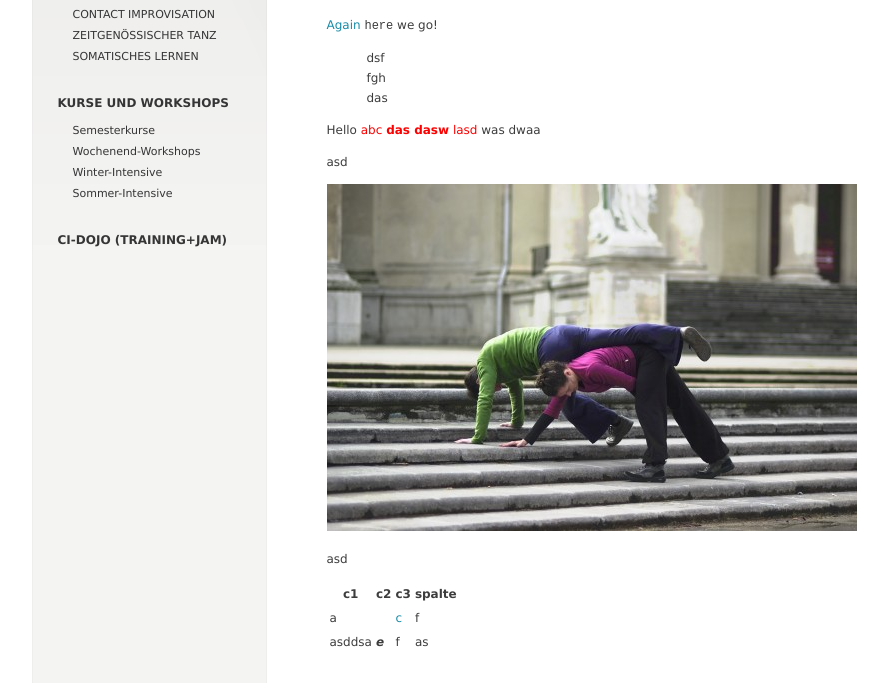
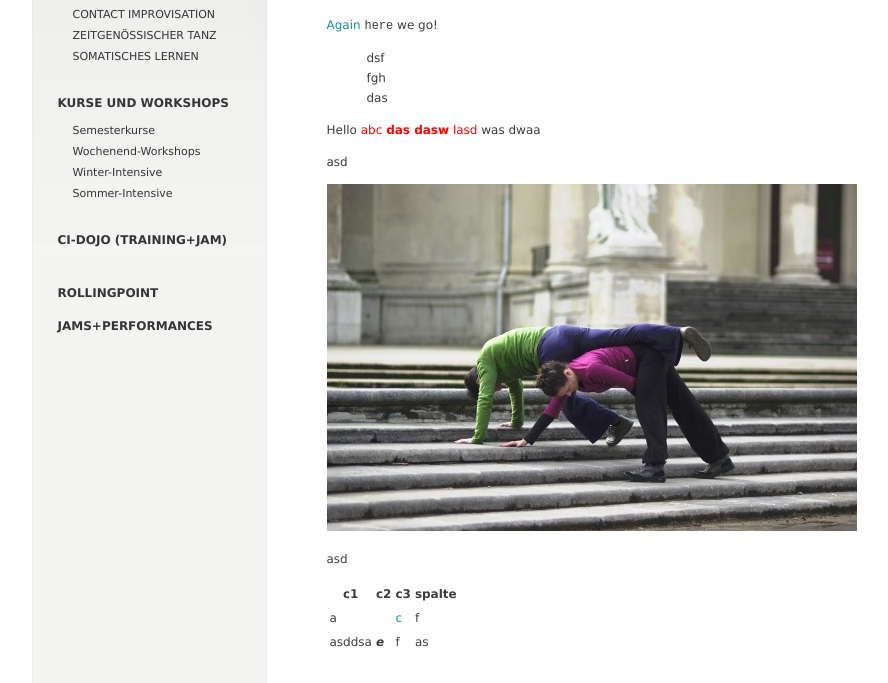
Before and after one commit to manulari/rollingpointat, a Jekyll site: the page built from _all_pages/syntax.md, in a window 1280 px wide, cut to the strip 217-900 px from the top of the page. Shown: the whole strip, without its empty margins (152-1040 px from the left). Built offline with Jekyll 4.4.1, drawn with Linux system fonts in a browser that asks for light colours.

Commit message:
Update Settings “nav”

```diff
--- a/_data/nav.yml
+++ b/_data/nav.yml
@@ -23,3 +23,5 @@ entries:
         path: /sommerintensive
   - title: CI-DOJO (TRAINING+JAM)
     path: /dojo
+  - title: ROLLINGPOINT JAMS+PERFORMANCES
+    path: /JAMS
```
